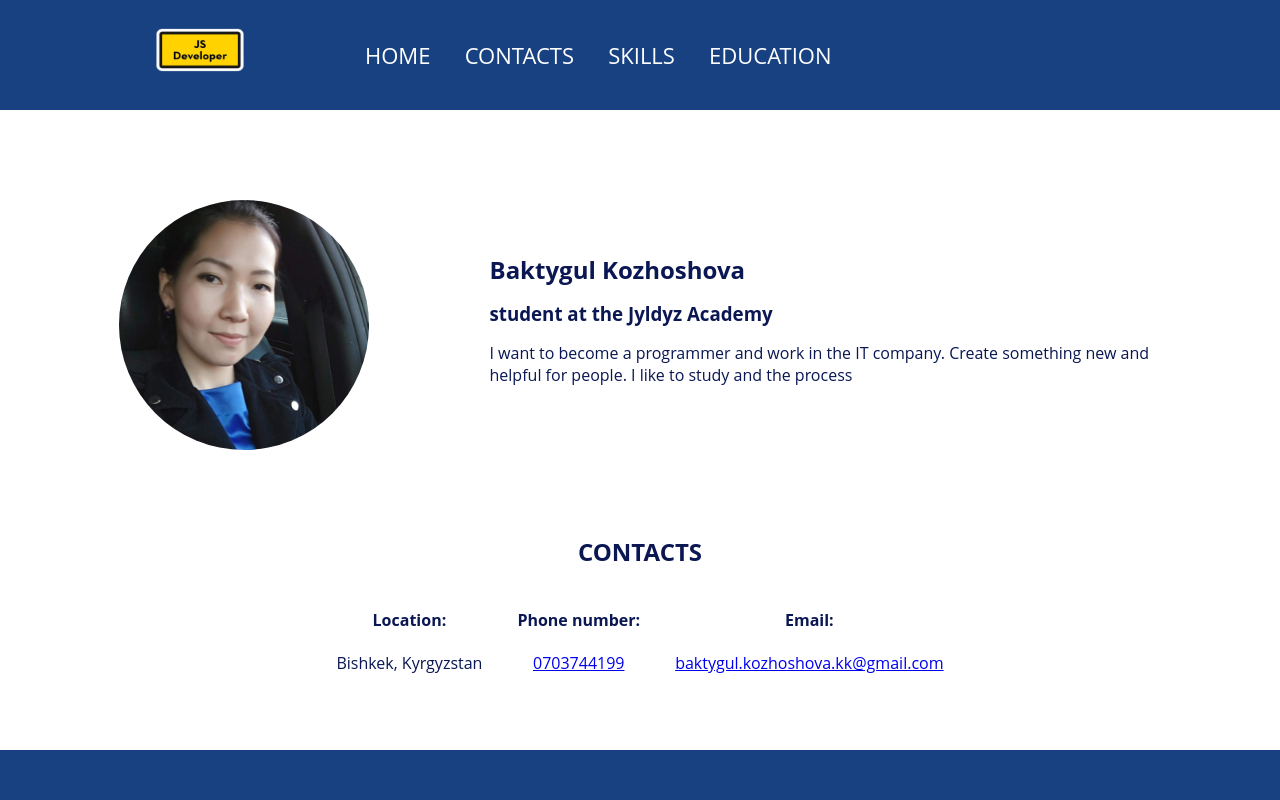
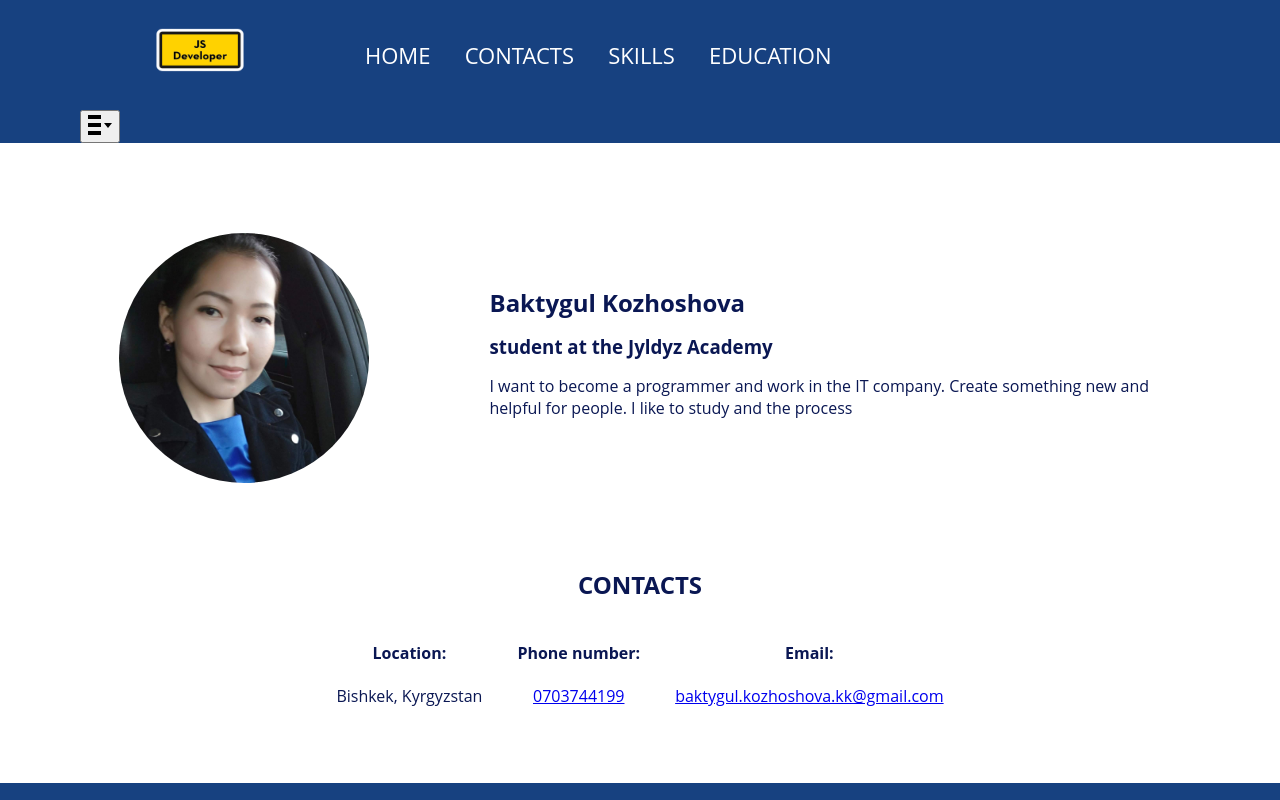
Before and after one commit to Baktygul-kk/baktygul-kk.github.io, a plain HTML site: page index.html in a window 1280 px wide. Shown: the top 800 px of the page. Drawn offline with Linux system fonts and the light colour scheme.

Commit message:
adaptive

```diff
--- a/index.html
+++ b/index.html
@@ -14,6 +14,7 @@
         <div class="container">
             <nav class="nav">
                 <a href="#" class="my-logo"><img src="my-logo.png" alt="my-logo"></a>
+                </button>
                 <ul class="nav-links">
                     <li class="nav-item"><a href="#aboutme">Home</a></li>
                     <li class="nav-item"><a href="#contact">Contacts</a></li>
@@ -21,6 +22,10 @@
                     <li class="nav-item"><a href="#education">Education</a></li>
                 </ul>
             </nav>
+            <button class="menu-toggle">
+                <svg xmlns="http://www.w3.org/2000/svg" width="24" height="24" viewBox="0 0 24 24">
+                    <path d="M13 6h-13v-4h13v4zm0 4h-13v4h13v-4zm0 8h-13v4h13v-4zm3-8l4 5.075 4-5.075h-8z" />
+                </svg>
         </div>
     </header>
     <main>
@@ -33,8 +38,9 @@
                     <div class="intro-right">
                         <h1>Baktygul Kozhoshova</h1>
                         <h3>student at the Jyldyz Academy</h3>
-                        <p>I want to become a programmer and work in the IT company. Create something new and helpful for people. I like to study
-                          and the process</p>
+                        <p>I want to become a programmer and work in the IT company. Create something new and helpful
+                            for people. I like to study
+                            and the process</p>
                     </div>
                 </div>
             </div>
--- a/style.css
+++ b/style.css
@@ -21,7 +21,7 @@
  }
 
  .container {
-    width: 1140px;
+    max-width: 1140px;
     margin: 0 auto;
     padding: 0 10px;
  }
```
